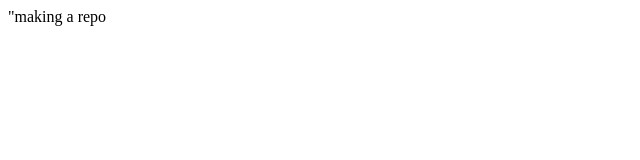
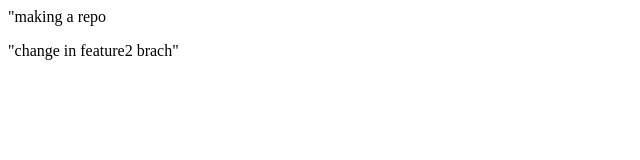
Before and after one commit to Sudarshan147/localrepo, a plain HTML site: page index.html in a window 1280 px wide. Shown: the whole page, without its empty margins (0-640 px from the left). Drawn offline with Linux system fonts and the light colour scheme.

Commit message:
new addition from feature1 brach in code

```diff
--- a/index.html
+++ b/index.html
@@ -1 +1,2 @@
 <p>"making a repo </p>
+<p>"change in feature2 brach"</p>
```
